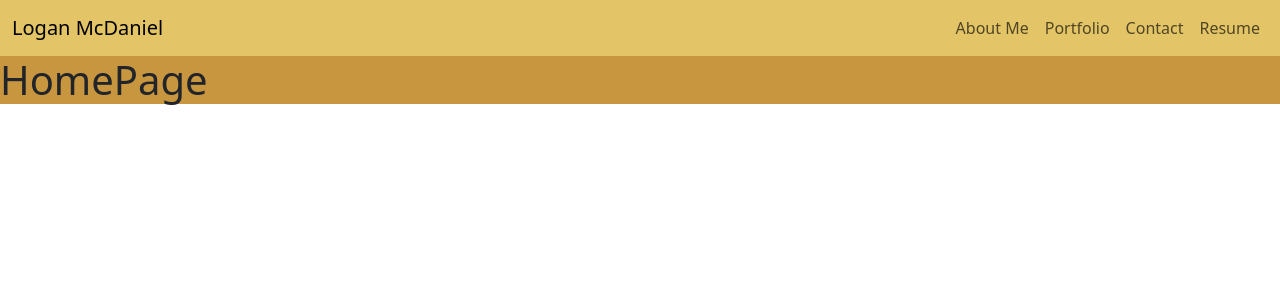
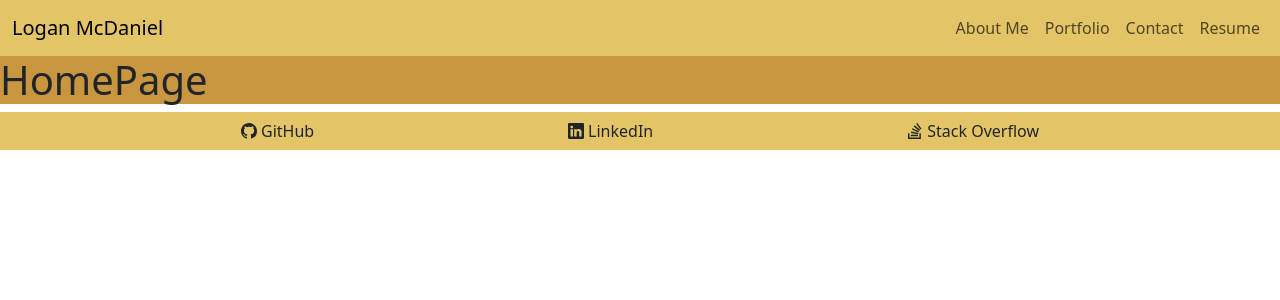
Before and after one commit to lsmcd/React-Portfolio, a React (Vite) app: page / in a window 1280 px wide. Shown: the top 300 px of the page. Built offline with nearby package versions, Linux system fonts and the light colour scheme.

Commit message:
add footer

```diff
--- a/src/App.jsx
+++ b/src/App.jsx
@@ -1,6 +1,7 @@
 import reactLogo from './assets/react.svg'
 import viteLogo from '/vite.svg'
 import Navbar from './components/Navbar.jsx'
+import Footer from './components/Footer.jsx'
 import { Outlet } from "react-router-dom"
 
 function App() {
@@ -10,6 +11,7 @@
       <body className="bg-dark">
         <Outlet />
       </body>
+      <Footer />
     </>
   )
 }
--- /dev/null
+++ b/src/components/Footer.jsx
@@ -0,0 +1,29 @@
+export default function Navbar() {
+    return <footer className="col-12 position-sticky bottom-0 start-0 bg-light d-flex justify-content-evenly">
+        <a href="https://github.com/lsmcd">
+            <button className="btn">
+                <svg xmlns="http://www.w3.org/2000/svg" width="20" height="20" fill="currentColor" class="bi bi-github" viewBox="0 0 20 20">
+                    <path d="M8 0C3.58 0 0 3.58 0 8c0 3.54 2.29 6.53 5.47 7.59.4.07.55-.17.55-.38 0-.19-.01-.82-.01-1.49-2.01.37-2.53-.49-2.69-.94-.09-.23-.48-.94-.82-1.13-.28-.15-.68-.52-.01-.53.63-.01 1.08.58 1.23.82.72 1.21 1.87.87 2.33.66.07-.52.28-.87.51-1.07-1.78-.2-3.64-.89-3.64-3.95 0-.87.31-1.59.82-2.15-.08-.2-.36-1.02.08-2.12 0 0 .67-.21 2.2.82.64-.18 1.32-.27 2-.27s1.36.09 2 .27c1.53-1.04 2.2-.82 2.2-.82.44 1.1.16 1.92.08 2.12.51.56.82 1.27.82 2.15 0 3.07-1.87 3.75-3.65 3.95.29.25.54.73.54 1.48 0 1.07-.01 1.93-.01 2.2 0 .21.15.46.55.38A8.01 8.01 0 0 0 16 8c0-4.42-3.58-8-8-8"/>
+                </svg>
+                GitHub
+            </button>
+        </a>
+        <a href="https://www.linkedin.com/in/logan-mcdaniel-4850662a9">
+            <button className="btn">
+                <svg xmlns="http://www.w3.org/2000/svg" width="20" height="20" fill="currentColor" class="bi bi-linkedin" viewBox="0 0 20 20">
+                    <path d="M0 1.146C0 .513.526 0 1.175 0h13.65C15.474 0 16 .513 16 1.146v13.708c0 .633-.526 1.146-1.175 1.146H1.175C.526 16 0 15.487 0 14.854zm4.943 12.248V6.169H2.542v7.225zm-1.2-8.212c.837 0 1.358-.554 1.358-1.248-.015-.709-.52-1.248-1.342-1.248S2.4 3.226 2.4 3.934c0 .694.521 1.248 1.327 1.248zm4.908 8.212V9.359c0-.216.016-.432.08-.586.173-.431.568-.878 1.232-.878.869 0 1.216.662 1.216 1.634v3.865h2.401V9.25c0-2.22-1.184-3.252-2.764-3.252-1.274 0-1.845.7-2.165 1.193v.025h-.016l.016-.025V6.169h-2.4c.03.678 0 7.225 0 7.225z"/>
+                </svg>
+                LinkedIn
+            </button>
+        </a>
+        <a href="https://stackoverflow.com/users/25278863">
+            <button className="btn">
+                <svg xmlns="http://www.w3.org/2000/svg" width="20" height="20" fill="currentColor" class="bi bi-stack-overflow" viewBox="0 0 20 20">
+                <path d="M12.412 14.572V10.29h1.428V16H1v-5.71h1.428v4.282z"/>
+                <path d="M3.857 13.145h7.137v-1.428H3.857zM10.254 0 9.108.852l4.26 5.727 1.146-.852zm-3.54 3.377 5.484 4.567.913-1.097L7.627 2.28l-.914 1.097zM4.922 6.55l6.47 3.013.603-1.294-6.47-3.013zm-.925 3.344 6.985 1.469.294-1.398-6.985-1.468z"/>
+                </svg>
+                Stack Overflow
+            </button>
+        </a>
+    </footer>
+}
```
